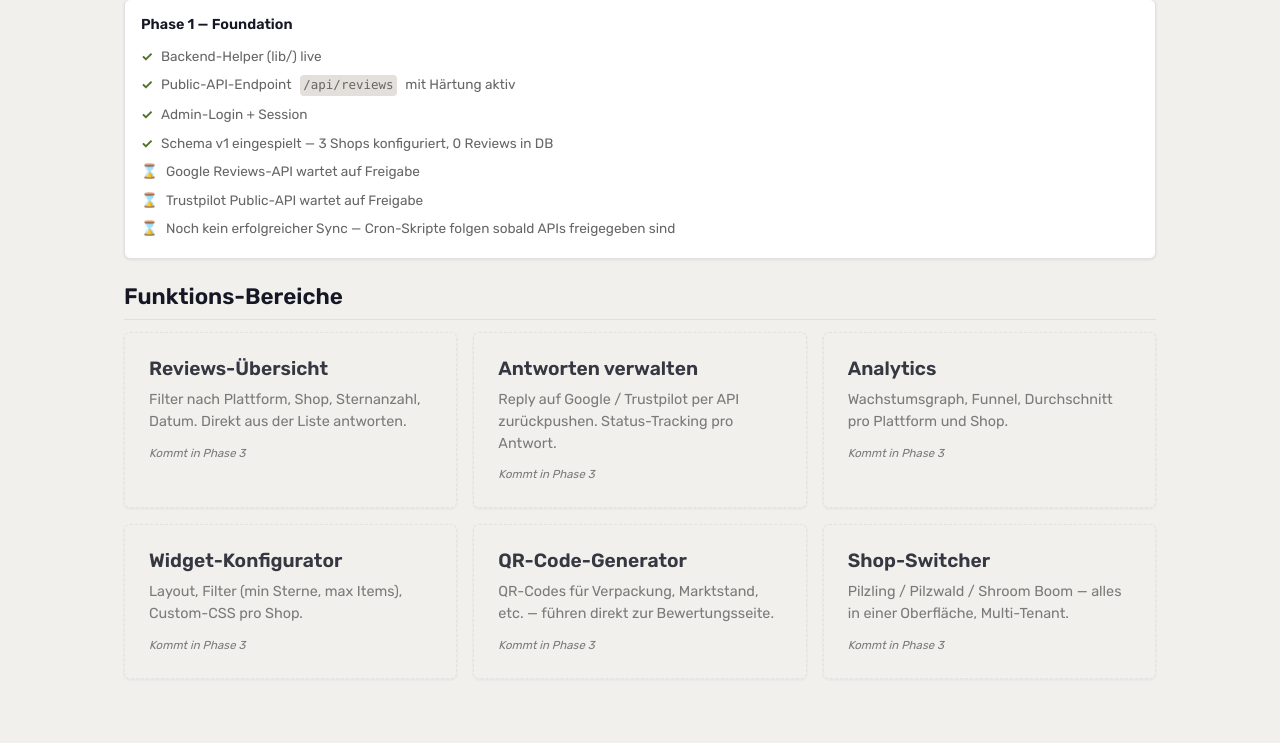
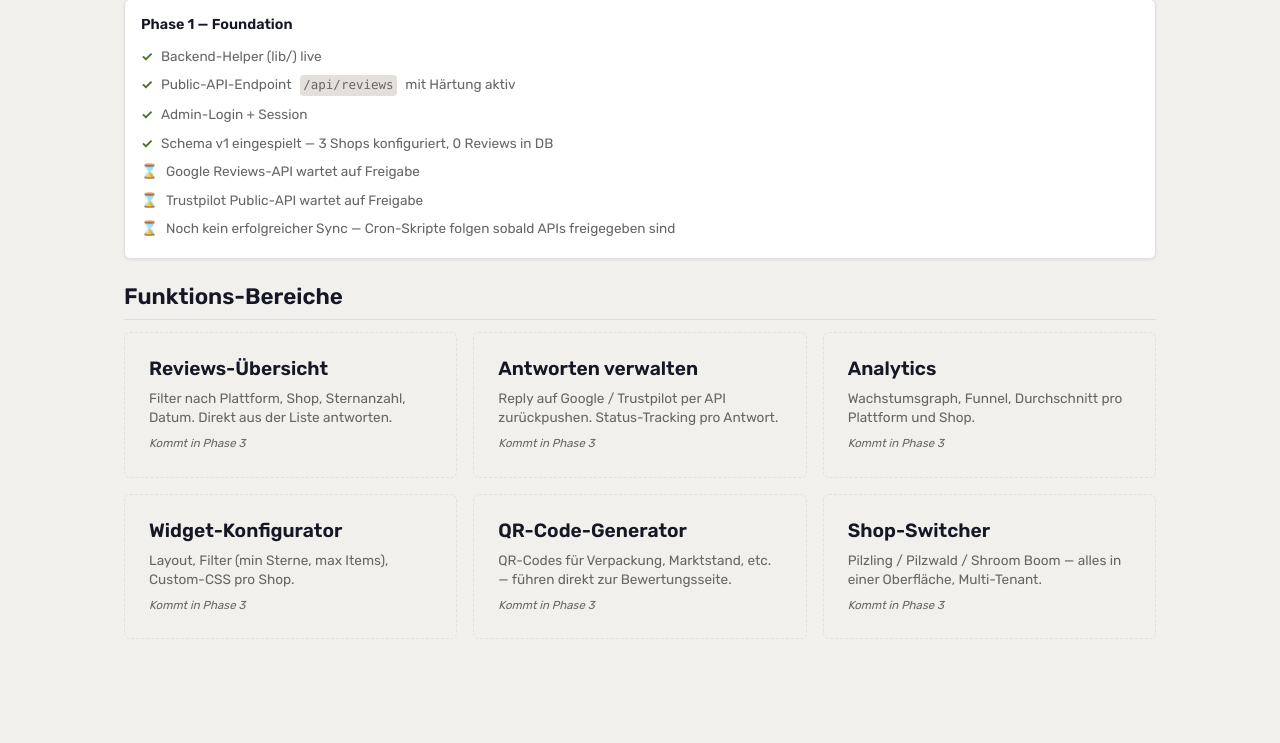
Before and after one commit to pilzling-tech/pilzling-sporeprint-review-app, a PHP site: page /dashboard.php in a window 1280 px wide. Shown: the part 145-888 px from the top of the page. After the commit the page ends 784 px from the top, so only its background shows below. Run offline with PHP 8.4, Linux system fonts and the light colour scheme; the visitor is signed in with stand-in values (Sample User, id 1); data comes from the database, SQL or seed files in the repository; data that the repository does not hold is empty.

Commit message:
feat(dashboard): Funktions-Bereiche als Hub-Tiles (Sporeprint-eigen)
Architektur-Erkenntnis: Sporeprint ist als flacher Hub aufgebaut —
6 Top-Level-Bereiche, jeder fuehrt auf eigene Sub-Page. Production-app
ist Sub-Dashboard mit View-Tabs intern (anderer Aufbau).

Konsequenz: Funktions-Bereiche-Items sind logisch Top-Level-Navigation,
nicht Content-Cards. Daher neue eigenstaendige Komponente .hub-tile
(filled Blau-Dark, gross, prominent klickbar) — bewusste Abweichung
von production-app's .action-tile (Outline-Style).

components.css:
- .hub-tile aktiv: Blau-Dark gefuellt, weisser Text, Hover wechselt zu
  Orange (universelle Hover-Regel) + leichter Lift, min-height 140px
- .hub-tile--stub: cream-Background, gestrichelter Border, dezenter
  italic \"Kommt in Phase 3\"-Marker, pointer-events: none

dashboard.php: Funktions-Bereiche-Section nutzt jetzt .hub-tile.hub-tile--stub
statt .card.card--stub. Wenn Phase-3-Pages gebaut werden: Stub-Klasse raus,
<article> wird zu <a href=\"...\">.

DESIGN-SYSTEM.md:
- Architektur-Hinweis-Sektion: Sporeprint Hub-Layout vs.
  production-app Sub-Dashboard, mit klarer Lehre \"nicht blind
  uebernehmen, bewusst abweichen\"
- Neue Sektion 7b: Hub-Tiles mit Markup-Beispielen, Stub-Variante,
  Entscheidungs-Tabelle wann Hub-Tile vs. Card

MEMORY.md: Eintrag zu Architektur-Unterschied dokumentiert.

```diff
--- a/src/admin/assets/components.css
+++ b/src/admin/assets/components.css
@@ -305,6 +305,82 @@ input.is-invalid:focus {
 }
 .card--stub:hover {
     opacity: 1;
+}
+
+/* =====================================================================
+   HUB-TILES (flache Top-Level-Navigation auf Hub-Pages)
+   =====================================================================
+   *
+   * Sporeprint ist als flacher Hub aufgebaut: Dashboard zeigt Top-Level-
+   * Bereiche (Reviews, Antworten, Analytics, Widget-Konfig, QR, Shop-Switcher),
+   * jeder fuehrt auf eine eigene Sub-Page mit der vollstaendigen Funktion.
+   * Hub-Tiles sind die prominente Navigation dorthin.
+   *
+   * Unterschied zu .card: Hub-Tiles sind klickbare <a>-Elemente, gefuellt
+   * Blau-Dark, mit Hover-Wechsel zu Orange. Visuell ein "grosser Button".
+   * Production-app nutzt fuer aehnliche Funktion ".action-tile" (Outline-
+   * Style) — Sporeprint geht bewusst filled-Variante weil flacher Hub-
+   * Aufbau und das die zentrale Top-Level-Navigation ist.
+   *
+   * Anti-Pattern: NIEMALS .card und .hub-tile mischen — entweder Content-
+   * Card oder Navigation-Tile, nicht beides.
+   */
+
+.hub-tile {
+    display: flex;
+    flex-direction: column;
+    gap: var(--space-2);
+    padding: var(--space-5);
+    background: var(--color-accent-blau-dark);
+    color: var(--color-white);
+    border-radius: var(--radius);
+    text-decoration: none;
+    box-shadow: var(--shadow-card);
+    transition: all var(--transition-fast);
+    min-height: 140px;
+}
+.hub-tile:hover,
+.hub-tile:focus-visible {
+    background: var(--color-primary);
+    color: var(--color-white);
+    text-decoration: none;
+    box-shadow: var(--shadow-focus-orange);
+    transform: translateY(-1px);
+}
+.hub-tile h3 {
+    margin: 0;
+    color: inherit;
+    font-size: var(--font-size-lg);
+}
+.hub-tile p {
+    margin: 0;
+    color: rgba(255, 255, 255, 0.85);
+    font-size: var(--font-size-sm);
+    flex: 1;
+    line-height: 1.4;
+}
+
+/* === Hub-Tile Stub-Variante (Funktion noch nicht gebaut) === */
+.hub-tile--stub {
+    background: var(--color-cream);
+    color: var(--color-text-muted);
+    border: 1.5px dashed var(--color-border);
+    box-shadow: none;
+    cursor: not-allowed;
+    pointer-events: none;
+}
+.hub-tile--stub h3 {
+    color: var(--color-dark);
+}
+.hub-tile--stub p {
+    color: var(--color-text-muted);
+}
+.hub-tile--stub::after {
+    content: "Kommt in Phase 3";
+    color: var(--color-text-muted);
+    font-size: var(--font-size-xs);
+    font-style: italic;
+    margin-top: auto;
 }
 
 /* === Tiles (kompakte Items innerhalb einer Card mit Grid-Layout) ===
--- a/src/admin/dashboard.php
+++ b/src/admin/dashboard.php
@@ -76,29 +76,29 @@ $lastSync = dbQueryOne(
         </div>
 
         <div class="grid grid--2">
-            <article class="card card--stub">
+            <article class="hub-tile hub-tile--stub" aria-disabled="true">
                 <h3>Reviews-Übersicht</h3>
-                <p class="text-muted">Filter nach Plattform, Shop, Sternanzahl, Datum. Direkt aus der Liste antworten.</p>
+                <p>Filter nach Plattform, Shop, Sternanzahl, Datum. Direkt aus der Liste antworten.</p>
             </article>
-            <article class="card card--stub">
+            <article class="hub-tile hub-tile--stub" aria-disabled="true">
                 <h3>Antworten verwalten</h3>
-                <p class="text-muted">Reply auf Google / Trustpilot per API zurückpushen. Status-Tracking pro Antwort.</p>
+                <p>Reply auf Google / Trustpilot per API zurückpushen. Status-Tracking pro Antwort.</p>
             </article>
-            <article class="card card--stub">
+            <article class="hub-tile hub-tile--stub" aria-disabled="true">
                 <h3>Analytics</h3>
-                <p class="text-muted">Wachstumsgraph, Funnel, Durchschnitt pro Plattform und Shop.</p>
+                <p>Wachstumsgraph, Funnel, Durchschnitt pro Plattform und Shop.</p>
             </article>
-            <article class="card card--stub">
+            <article class="hub-tile hub-tile--stub" aria-disabled="true">
                 <h3>Widget-Konfigurator</h3>
-                <p class="text-muted">Layout, Filter (min Sterne, max Items), Custom-CSS pro Shop.</p>
+                <p>Layout, Filter (min Sterne, max Items), Custom-CSS pro Shop.</p>
             </article>
-            <article class="card card--stub">
+            <article class="hub-tile hub-tile--stub" aria-disabled="true">
                 <h3>QR-Code-Generator</h3>
-                <p class="text-muted">QR-Codes für Verpackung, Marktstand, etc. — führen direkt zur Bewertungsseite.</p>
+                <p>QR-Codes für Verpackung, Marktstand, etc. — führen direkt zur Bewertungsseite.</p>
             </article>
-            <article class="card card--stub">
+            <article class="hub-tile hub-tile--stub" aria-disabled="true">
                 <h3>Shop-Switcher</h3>
-                <p class="text-muted">Pilzling / Pilzwald / Shroom Boom — alles in einer Oberfläche, Multi-Tenant.</p>
+                <p>Pilzling / Pilzwald / Shroom Boom — alles in einer Oberfläche, Multi-Tenant.</p>
             </article>
         </div>
     </section>
```
Also changed, not shown: MEMORY.md (+1 -0 lines), docs/DESIGN-SYSTEM.md (+66 -0 lines).
